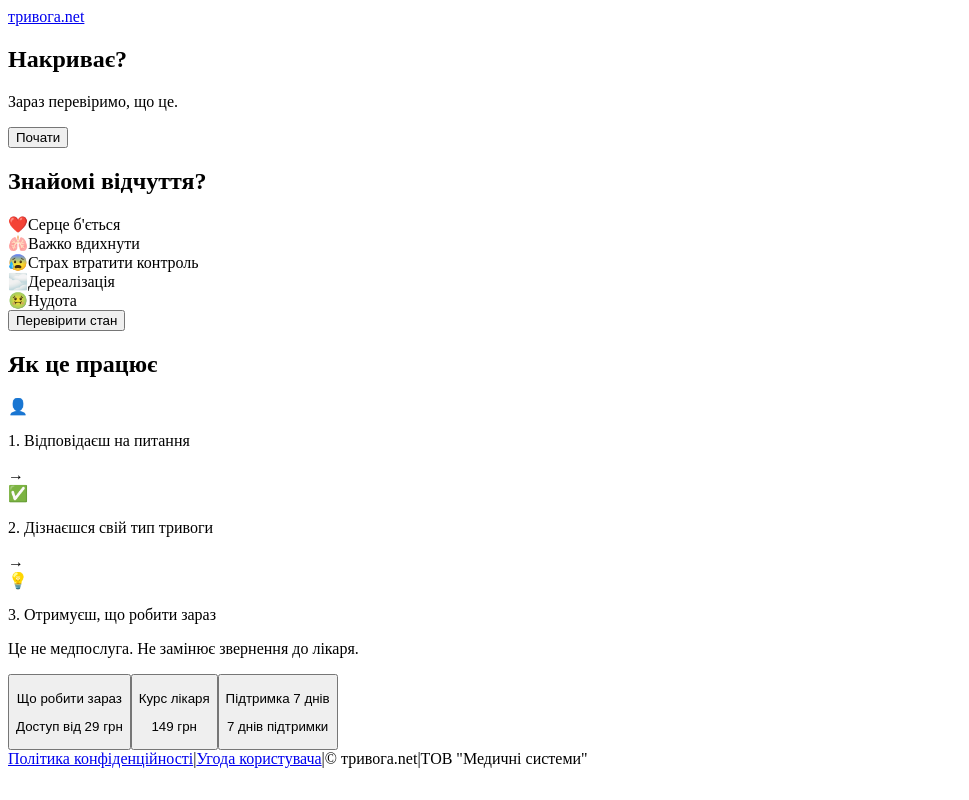
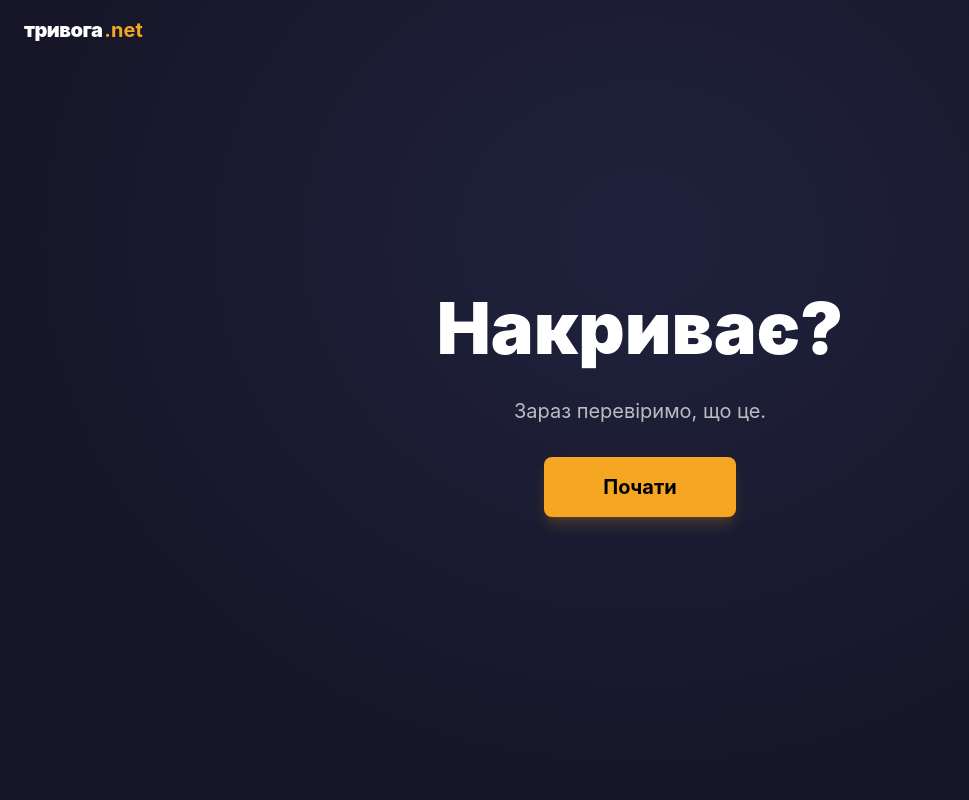
Before and after one commit to foxsis23/no-alert, a React (Vite) app: page / in a window 1280 px wide. Shown: the top 800 px of the page, without its empty margins (0-969 px from the left). Built offline with nearby package versions, Linux system fonts and the light colour scheme; the HTML template or start-up script is replaced by a standard one.

Commit message:
feat: finalize App routing with real page imports and global styles polish

```diff
--- a/src/App.tsx
+++ b/src/App.tsx
@@ -1,19 +1,9 @@
 import { BrowserRouter, Routes, Route, Navigate } from 'react-router-dom';
 import { LandingPage } from './pages/Landing/LandingPage';
-
-// Stub pages — will be replaced in following tasks
-function QuizPage() {
-  return <div className="min-h-screen bg-[#0d0d1a] text-white flex items-center justify-center text-2xl">Quiz coming soon</div>;
-}
-function ResultsPage() {
-  return <div className="min-h-screen bg-[#0d0d1a] text-white flex items-center justify-center text-2xl">Results coming soon</div>;
-}
-function CheckoutPage() {
-  return <div className="min-h-screen bg-[#0d0d1a] text-white flex items-center justify-center text-2xl">Checkout coming soon</div>;
-}
-function ThankYouPage() {
-  return <div className="min-h-screen bg-[#0d0d1a] text-white flex items-center justify-center text-2xl">Thank you!</div>;
-}
+import { QuizPage } from './pages/Quiz/QuizPage';
+import { ResultsPage } from './pages/Results/ResultsPage';
+import { CheckoutPage } from './pages/Checkout/CheckoutPage';
+import { ThankYouPage } from './pages/ThankYou/ThankYouPage';
 
 export default function App() {
   return (
--- /dev/null
+++ b/src/index.css
@@ -0,0 +1,26 @@
+@import "tailwindcss";
+
+*, *::before, *::after {
+  box-sizing: border-box;
+}
+
+html {
+  scroll-behavior: smooth;
+}
+
+body {
+  background-color: #0d0d1a;
+  color: #ffffff;
+  -webkit-font-smoothing: antialiased;
+}
+
+::-webkit-scrollbar {
+  width: 6px;
+}
+::-webkit-scrollbar-track {
+  background: #0d0d1a;
+}
+::-webkit-scrollbar-thumb {
+  background: rgba(255,255,255,0.15);
+  border-radius: 3px;
+}
```
